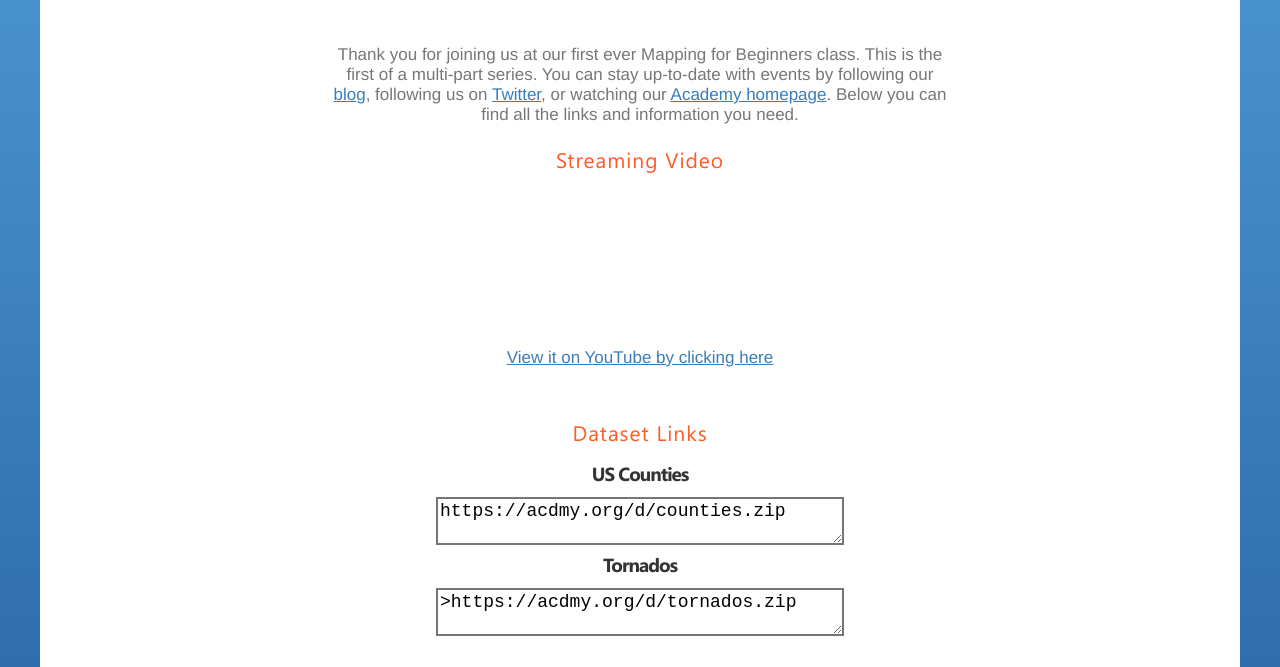
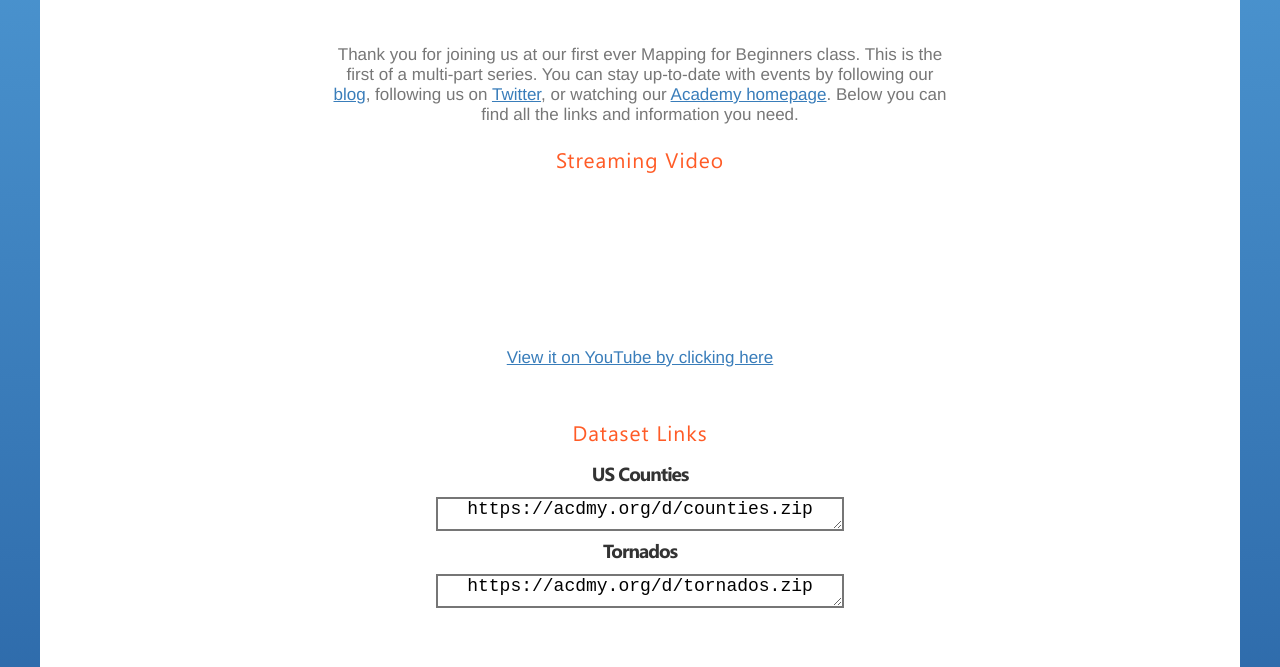
Before and after one commit to MapAcademy/mapacademy.github.io, a plain HTML site: page beginners/index.html in a window 1280 px wide. Shown: the part 271-938 px from the top of the page. Drawn offline with Linux system fonts and the light colour scheme.

Commit message:
updated links

```diff
--- a/beginners/index.html
+++ b/beginners/index.html
@@ -31,7 +31,7 @@
     <link rel="shortcut icon" href="assets/favicon-ef73a1c987beecc2aaea7a688844ef25.ico" />
 
     <style type="text/css">
-      textarea {border-width:2px; font-size: 18px; width: 400px; margin-bottom: 10px;}
+      textarea {text-align: center; line-height: 12px; padding-top: 4px; border-width:2px; font-size: 18px; width: 400px; margin-bottom: 10px;}
     </style>
   </head>
   <body class="front home academy">
@@ -81,11 +81,11 @@
       <span class="sub margin20">
         <p>
           <h5>US Counties</h5> <br/>
-          <textarea>https://acdmy.org/d/counties.zip</textarea>
+          <textarea onclick="this.focus(); this.select()">https://acdmy.org/d/counties.zip</textarea>
         </p>
         <p>
           <h5>Tornados</h5> <br/>
-          <textarea>>https://acdmy.org/d/tornados.zip</textarea>
+          <textarea onclick="this.focus(); this.select()">https://acdmy.org/d/tornados.zip</textarea>
         </p>
       </span>
     </div>
```
